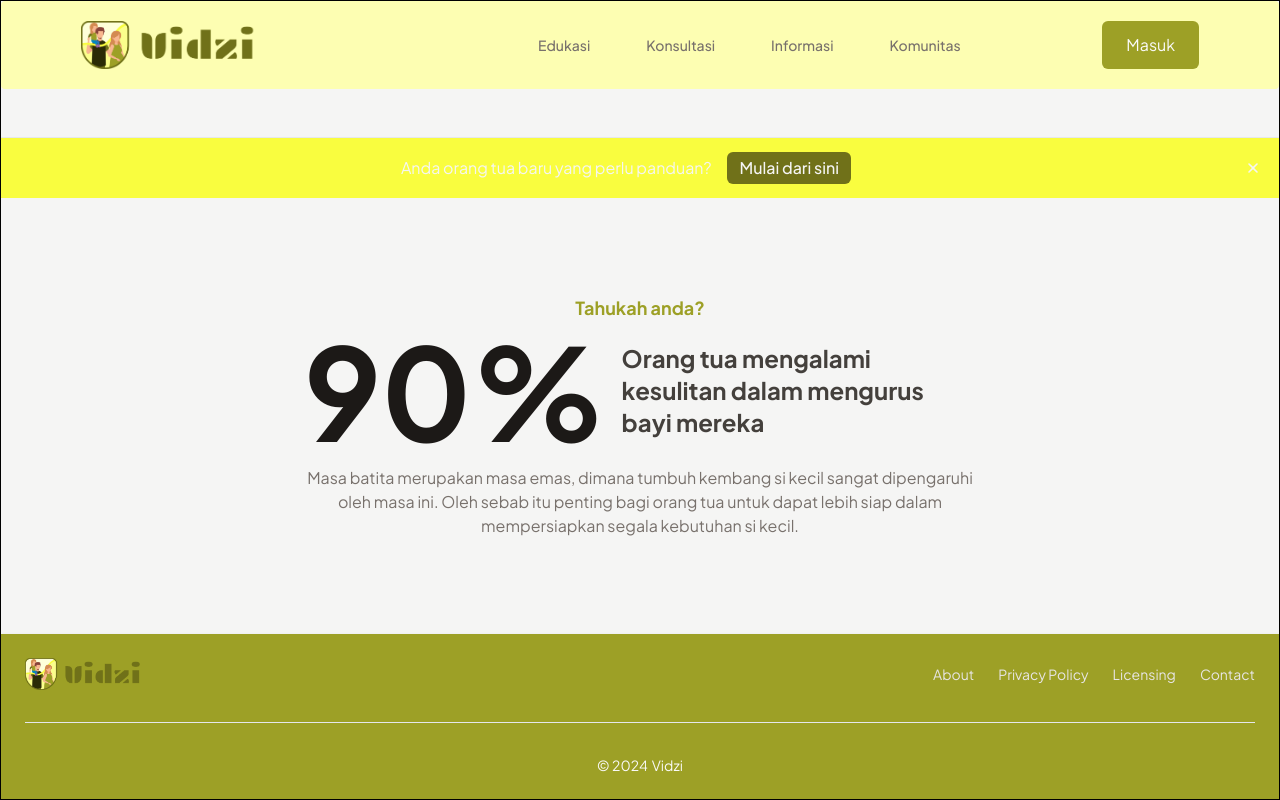
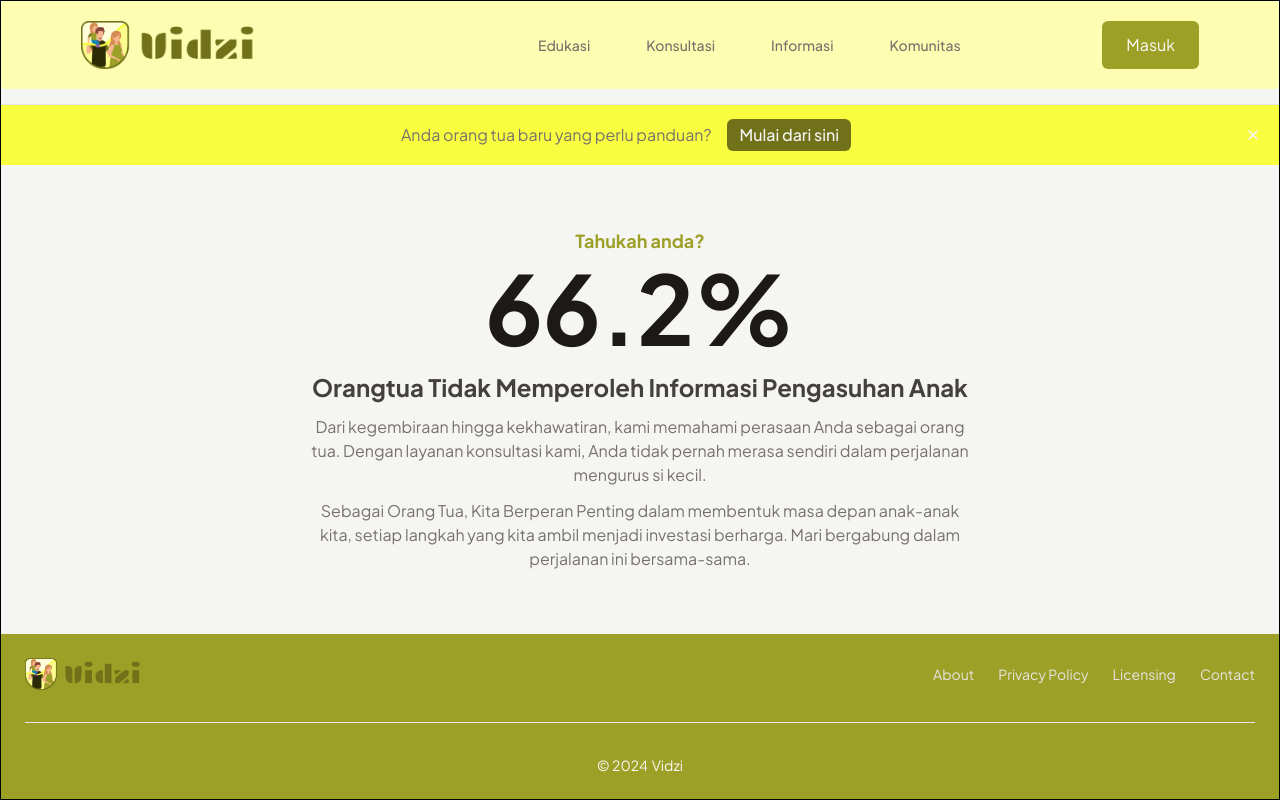
Before and after one commit to aplicalvin/bayiq-fe, a React (Vite) app: page / in a window 1280 px wide. Built offline with nearby package versions, Linux system fonts and the light colour scheme.

Commit message:
style: redesign homepage

```diff
--- a/src/components/Homepage/Banner.jsx
+++ b/src/components/Homepage/Banner.jsx
@@ -10,7 +10,7 @@ function HomeBanner() {
                 <div className="flex w-full justify-between border-t border-gray-200 bg-primary-500 py-3">
                     <div className="mx-auto flex items-center pl-6">
                         <p className="flex items-center text-sm font-normal text-gray-500 ">
-                            <span className="flex gap-3 text-xs md:text-base text-stone-100 place-items-center">
+                            <span className="flex gap-3 text-xs md:text-base text-stone-500 place-items-center">
                                 Anda orang tua baru yang perlu panduan?
                                 <Link
                                     to="/roadmap"
--- a/src/components/Homepage/HomeHead.jsx
+++ b/src/components/Homepage/HomeHead.jsx
@@ -8,21 +8,27 @@ function HomeHead() {
                         <div className="self-stretch text-center text-primary-600 text-lg font-bold leading-7">
                             Tahukah anda?
                         </div>
-                        <div className="grid md:flex gap-4 center">
-                            <div className="self-stretch text-center text-stone-900 text-9xl font-bold ">
-                                90%
+                        <div className="grid gap-4 center">
+                            <div className="self-stretch text-center text-stone-900 text-8xl font-bold ">
+                                66.2%
                             </div>
                             <div className="grid text-center md:text-left place-content-center self-stretch text-stone-700 text-2xl font-bold leading-8">
-                                Orang tua mengalami kesulitan dalam mengurus
-                                bayi mereka
+                                Orangtua Tidak Memperoleh Informasi Pengasuhan
+                                Anak
                             </div>
                         </div>
                     </div>
                     <div className="self-stretch text-center text-stone-500 text-base font-normal leading-normal">
-                        Masa batita merupakan masa emas, dimana tumbuh kembang
-                        si kecil sangat dipengaruhi oleh masa ini. Oleh sebab
-                        itu penting bagi orang tua untuk dapat lebih siap dalam
-                        mempersiapkan segala kebutuhan si kecil.
+                        Dari kegembiraan hingga kekhawatiran, kami memahami
+                        perasaan Anda sebagai orang tua. Dengan layanan
+                        konsultasi kami, Anda tidak pernah merasa sendiri dalam
+                        perjalanan mengurus si kecil.
+                    </div>
+                    <div className="self-stretch text-center text-stone-500 text-base font-normal leading-normal">
+                        Sebagai Orang Tua, Kita Berperan Penting dalam membentuk
+                        masa depan anak-anak kita, setiap langkah yang kita
+                        ambil menjadi investasi berharga. Mari bergabung dalam
+                        perjalanan ini bersama-sama.
                     </div>
                 </div>
             </div>
--- a/src/components/SignUp/SignUpHead.jsx
+++ b/src/components/SignUp/SignUpHead.jsx
@@ -20,7 +20,8 @@ function LoginHead() {
                         <div className="self-stretch text-center text-stone-500 text-base font-normal leading-normal">
                             Tersesat dalam persiapan menyambut kelahiran si
                             kecil? Jangan biarkan kekhawatiran membebani Anda.
-                            Ayo konsultasikan dengan para ahli!
+                            Bergabunglah dengan kami dan dapatkan bimbingan
+                            langsung dari para ahli!
                         </div>
                     </div>
                     <div>
```
